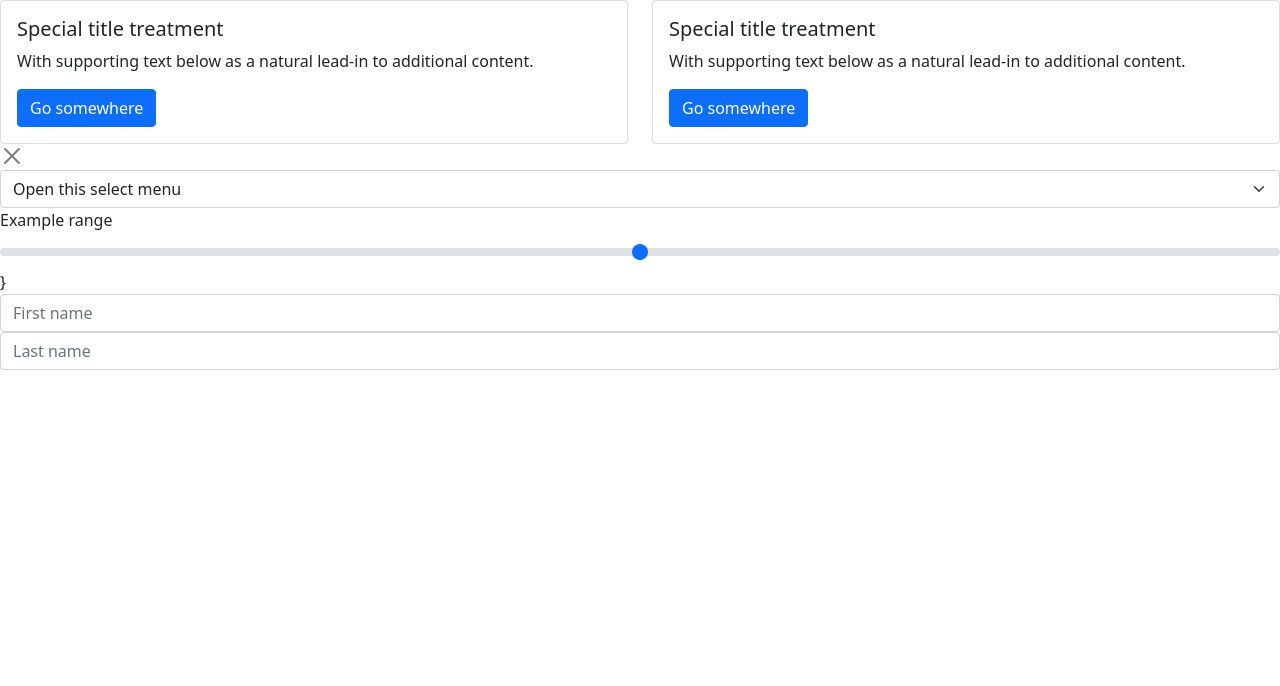
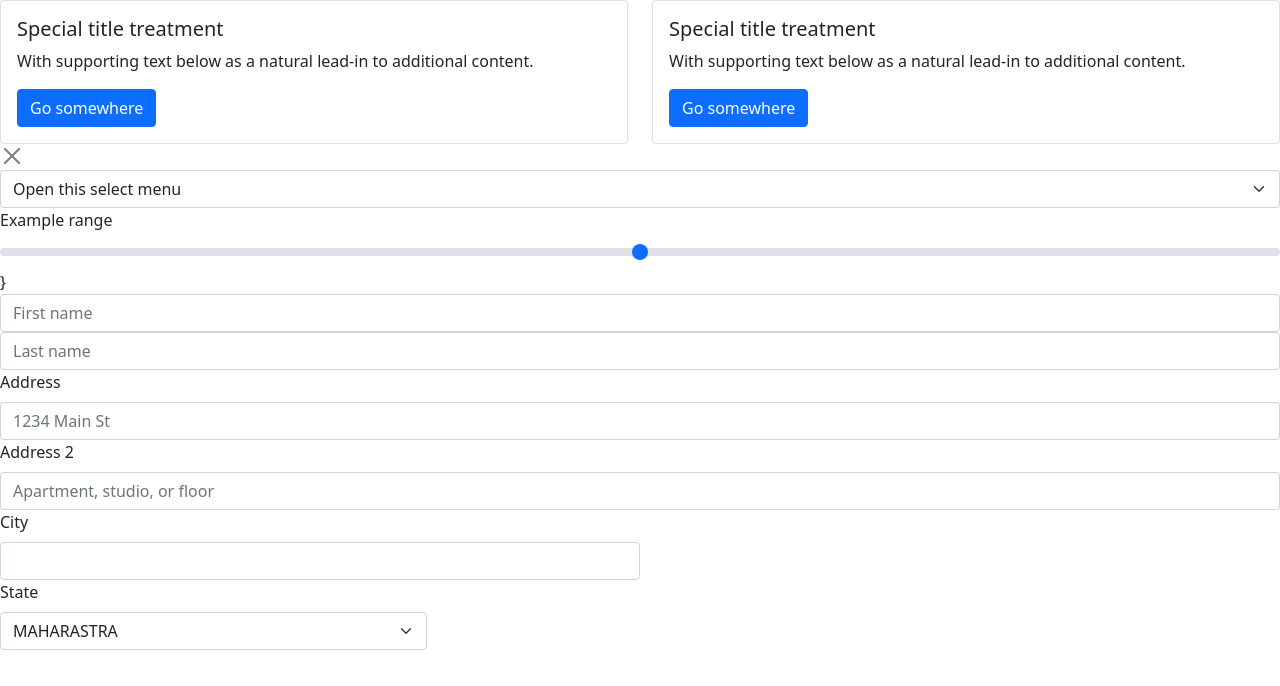
Before and after one commit to Snehal8226/ASSIGNMENTS, a plain HTML site: page examples.html in a window 1280 px wide. Drawn offline with nearby package versions, Linux system fonts and the light colour scheme.

Commit message:
Addr add

```diff
--- a/examples.html
+++ b/examples.html
@@ -49,5 +49,25 @@
           <input type="text" class="form-control" placeholder="Last name" aria-label="Last name">
         </div>
       </div>
+      <div class="col-12">
+        <label for="inputAddress" class="form-label">Address</label>
+        <input type="text" class="form-control" id="inputAddress" placeholder="1234 Main St">
+      </div>
+      <div class="col-12">
+        <label for="inputAddress2" class="form-label">Address 2</label>
+        <input type="text" class="form-control" id="inputAddress2" placeholder="Apartment, studio, or floor">
+      </div>
+      <div class="col-md-6">
+        <label for="inputCity" class="form-label">City</label>
+        <input type="text" class="form-control" id="inputCity">
+      </div>
+      <div class="col-md-4">
+        <label for="inputState" class="form-label">State</label>
+        <select id="inputState" class="form-select">
+          <option selected>MAHARASTRA</option>
+          <option>GUJRAT</option>
+          <option>MP</option>
+          <option>UP</option>
+        </select>
 </body>
 </html>
```
Also changed, not shown: bootstrap/registrationform.html (+20 -0 lines).
